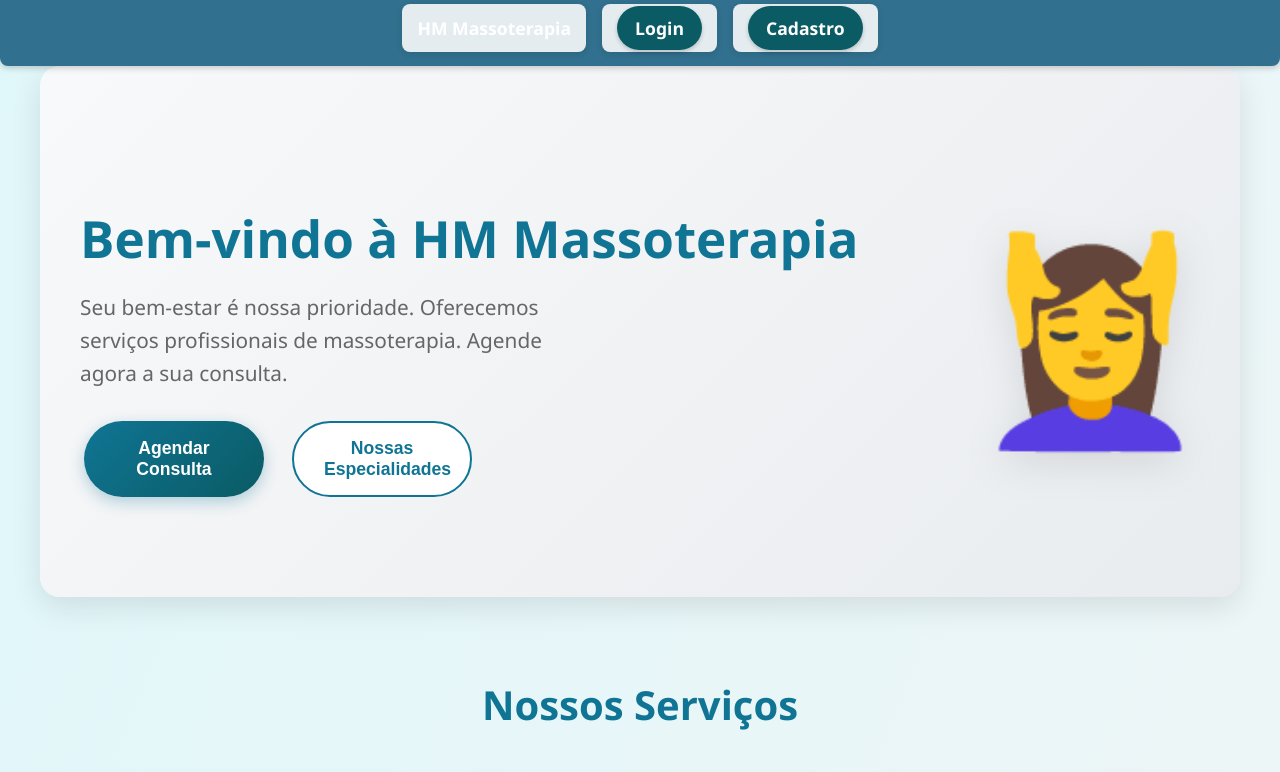
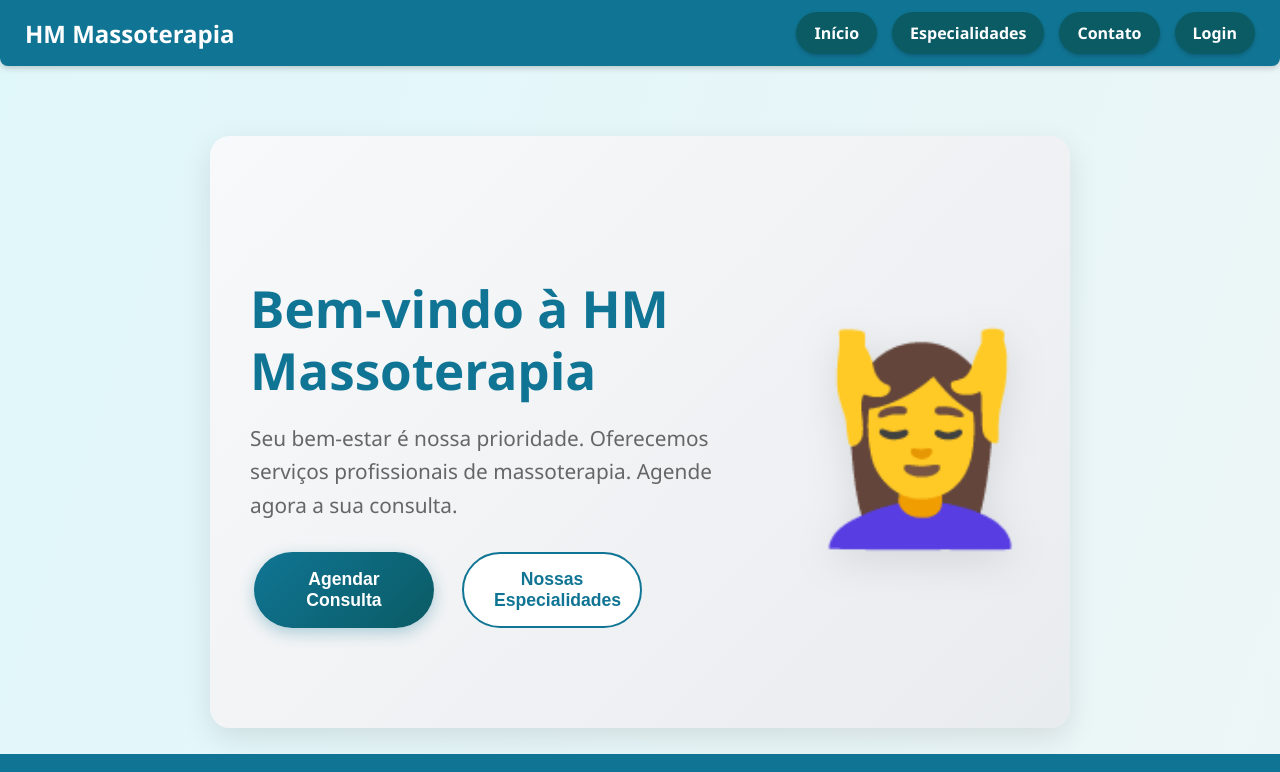
Before and after one commit to makotohigashiumc/pfc_frontend, a React (Vite) app: page / in a window 1280 px wide. Shown: the top 772 px of the page. Built offline with nearby package versions, Linux system fonts and the light colour scheme; no server answers.

Commit message:
Atualiza App, Header e Footer (arquivos solicitados)

```diff
--- a/src/App.css
+++ b/src/App.css
@@ -13,10 +13,6 @@
   font-family: 'Segoe UI', Tahoma, Geneva, Verdana, sans-serif; /* Fonte moderna e legível */
   background: linear-gradient(to bottom right, #e0f7fa, #f5f5f5); /* Gradiente sutil azul para cinza */
   color: #333; /* Cor de texto padrão escura para boa legibilidade */
-}
-
-body, #root {
-  display: block;
 }
 
 /* ===== MENU FIXO =====
@@ -102,13 +98,7 @@
 main {
   padding: 30px 20px; /* Espaçamento interno generoso */
   max-width: 900px; /* Largura máxima para legibilidade */
-  margin: 60px auto 60px auto; /* Adiciona espaço abaixo do header */
-  min-height: calc(100vh - 70px - 48px); /* Garante que o footer só aparece após rolar */
-}
-@media (max-width: 700px) {
-  main {
-    margin-top: 60px; /* Garante espaço abaixo do header no mobile */
-  }
+  margin: 40px auto 60px auto; /* Centraliza horizontalmente com margens verticais */
 }
 
 /* ===== FORMULÁRIOS ===== */
@@ -352,12 +342,6 @@
 
   nav {
     flex-wrap: wrap;
-  }
-}
-
-@media (max-width: 700px) {
-  main {
-    margin-top: 60px; /* Garante espaço abaixo do header no mobile */
   }
 }
 
--- a/src/App.jsx
+++ b/src/App.jsx
@@ -1,67 +1,67 @@
 // Importações necessárias do React
-
 import React, { useState, useEffect } from "react";
-import { BrowserRouter, Routes, Route } from "react-router-dom";
+// Importação dos componentes principais da aplicação
 import Main from "./components/Main";
 import Footer from "./components/Footer";
-import Header from "./components/Header";
-import CadastroForm from "./components/CadastroForm";
-import LoginForm from "./components/LoginForm";
-import Especialidades from "./components/Especialidades";
-import Contato from "./components/Contato";
-import PerfilCliente from "./components/Perfil/PerfilCliente";
-import PerfilMassoterapeuta from "./components/Perfil/PerfilMassoterapeuta";
-import AgendamentosCliente from "./components/Agendamentos/AgendamentosCliente";
-import AgendamentosMassoterapeuta from "./components/Agendamentos/AgendamentosMassoterapeuta";
-import GerenciarClientes from "./components/GerenciarClientes";
-import PaginaInicial from "./components/PaginaInicial";
+// Importação dos estilos globais
 import "./App.css";
 
 // Componente principal da aplicação que gerencia o estado global do usuário
-
 function App() {
+  // Estado que armazena as informações do usuário logado
+  // Estrutura: { tipo: 'cliente'|'massoterapeuta', usuario: {dados}, token: 'jwt' }
   const [usuario, setUsuario] = useState(null);
 
+  // Effect que executa quando o componente é montado
+  // Verifica se existe um usuário logado salvo no localStorage
   useEffect(() => {
+    // Recupera o token JWT do armazenamento local
     const token = localStorage.getItem("token");
+    // Recupera os dados do usuário do armazenamento local
     const usuarioSalvo = localStorage.getItem("usuario");
+
+    // Se ambos existem, restaura a sessão do usuário
     if (token && usuarioSalvo) {
+      // Converte a string JSON de volta para objeto e atualiza o estado
       setUsuario(JSON.parse(usuarioSalvo));
     }
-  }, []);
+  }, []); // Array vazio significa que executa apenas uma vez na montagem
 
+  // Função para realizar login do usuário
+  // Recebe um objeto com { tipo, usuario, token } do componente de login
   const login = ({ tipo, usuario: dadosUsuario, token }) => {
+    // Cria objeto completo com todas as informações do usuário
     const usuarioCompleto = { tipo, usuario: dadosUsuario, token };
+
+    // Atualiza o estado da aplicação com os dados do usuário
     setUsuario(usuarioCompleto);
+
+    // Salva o token no localStorage para persistir a sessão
     localStorage.setItem("token", token);
+    // Salva os dados completos do usuário no localStorage
     localStorage.setItem("usuario", JSON.stringify(usuarioCompleto));
   };
 
+  // Função para realizar logout do usuário
   const logout = () => {
+    // Remove o usuário do estado da aplicação
     setUsuario(null);
+    // Remove o token do armazenamento local
     localStorage.removeItem("token");
+    // Remove os dados do usuário do armazenamento local
     localStorage.removeItem("usuario");
+    // Força o recarregamento da página para garantir reset completo do estado
     window.location.reload();
   };
 
+  // Renderização do componente principal
   return (
-    <BrowserRouter>
-      <Header usuario={usuario} tipoUsuario={usuario?.tipo} />
-      <Routes>
-        <Route path="/" element={<PaginaInicial />} />
-        <Route path="/cadastro" element={<CadastroForm voltarLogin={() => {}} />} />
-        <Route path="/login" element={<LoginForm login={login} abrirCadastro={() => {}} abrirRecuperarSenha={() => {}} />} />
-        <Route path="/especialidades" element={<Especialidades />} />
-        <Route path="/contato" element={<Contato />} />
-        <Route path="/perfil-cliente" element={<PerfilCliente usuario={usuario?.usuario} token={usuario?.token} />} />
-        <Route path="/perfil-massoterapeuta" element={<PerfilMassoterapeuta usuario={usuario?.usuario} token={usuario?.token} />} />
-        <Route path="/agendamentos-cliente" element={<AgendamentosCliente usuario={usuario?.usuario} token={usuario?.token} />} />
-        <Route path="/agendamentos-massoterapeuta" element={<AgendamentosMassoterapeuta usuario={usuario?.usuario} token={usuario?.token} />} />
-        <Route path="/clientes" element={<GerenciarClientes usuario={usuario?.usuario} token={usuario?.token} />} />
-        {/* Adicione outras rotas conforme necessário */}
-      </Routes>
+    <>
+      {/* Componente principal que recebe as props de usuário e funções de autenticação */}
+      <Main usuario={usuario} login={login} logout={logout} />
+      {/* Componente de rodapé */}
       <Footer />
-    </BrowserRouter>
+    </>
   );
 }
 
--- a/src/components/Footer.css
+++ b/src/components/Footer.css
@@ -12,17 +12,8 @@
   /*background: #0d47a1; Cor alternativa comentada */
   color: #fff; /* Texto branco para contraste */
   font-size: 1rem; /* Tamanho de fonte padrão */
-  position: static !important;
-  left: unset !important;
-  bottom: unset !important;
-  z-index: unset !important;
+  position: fixed; /* Posição fixa na tela */
+  left: 0; /* Alinhado à esquerda da viewport */
+  bottom: 0; /* Grudado na parte inferior */
+  z-index: 100; /* Acima do conteúdo, mas abaixo do header */
 }
-@media (max-width: 700px) {
-  .footer {
-    position: static !important;
-    left: unset !important;
-    bottom: unset !important;
-    z-index: unset !important;
-    width: 100%;
-  }
-}
--- a/src/components/Header.css
+++ b/src/components/Header.css
@@ -2,10 +2,8 @@
 header {
   background: #31708e;
   color: #fff;
-  padding: 0.25rem 0;
+  padding: 0.5rem 0;
   position: relative;
-  min-height: 40px;
-  z-index: 100;
 }
 nav {
   display: flex;
@@ -15,23 +13,23 @@
   margin: 0 auto;
   padding: 0 1rem;
 }
-.desktop-menu {
+ul {
   display: flex;
   gap: 1rem;
   list-style: none;
   margin: 0;
   padding: 0;
 }
-.desktop-menu li {
+li {
   font-size: 1.1rem;
   cursor: pointer;
   transition: color 0.2s;
 }
-.desktop-menu li a {
+li a {
   color: #fff;
   text-decoration: none;
 }
-.desktop-menu li:hover, .desktop-menu li a:hover {
+li:hover, li a:hover {
   color: #ffeb3b;
 }
 
@@ -61,22 +59,17 @@
   padding: 2rem 1.5rem;
   transform: translateX(100%);
   transition: transform 0.3s ease;
-  z-index: 1100;
+  z-index: 1000;
 }
 .sidebar.open {
   transform: translateX(0);
 }
 .sidebar ul {
-  display: flex;
   flex-direction: column;
   gap: 1.5rem;
-  padding: 0;
-  margin: 0;
 }
 .sidebar li {
-  font-size: 1.1rem;
-  margin-bottom: 1.2rem;
-  list-style: none;
+  font-size: 1.3rem;
 }
 
 /* Overlay para fechar barra lateral */
@@ -87,42 +80,19 @@
   width: 100vw;
   height: 100vh;
   background: rgba(0,0,0,0.25);
-  z-index: 1099;
+  z-index: 999;
   display: none;
 }
-.sidebar.open + .sidebar-overlay {
+.sidebar.open ~ .sidebar-overlay {
   display: block;
 }
 
 /* Mobile: esconde menu normal, mostra hambúrguer */
 @media (max-width: 700px) {
-  .desktop-menu {
-    display: none !important;
+  nav ul {
+    display: none;
   }
   .menu-btn {
-    display: block !important;
-    z-index: 1200;
-  }
-  .sidebar {
-    display: flex !important;
-  }
-  header {
-    min-height: 32px;
-    padding: 0.1rem 0;
+    display: block;
   }
 }
-
-@media (min-width: 701px) {
-  .sidebar {
-    display: none !important;
-  }
-  .menu-btn {
-    display: none !important;
-  }
-  .desktop-menu {
-    display: flex !important;
-  }
-  .sidebar-overlay {
-    display: none !important;
-  }
-}
--- a/src/components/Header.jsx
+++ b/src/components/Header.jsx
@@ -1,12 +1,10 @@
 // Importações necessárias do React e React Router
-import React, { useState } from "react";
+import React from "react";
 import { Link, useNavigate } from "react-router-dom";
-import "./Header.css";
 
 // Componente Header que exibe o cabeçalho da aplicação
 // Recebe como props: usuario (dados do usuário logado) e tipoUsuario (cliente ou massoterapeuta)
 function Header({ usuario, tipoUsuario }) {
-  const [sidebarOpen, setSidebarOpen] = useState(false);
   // Hook do React Router para navegação programática entre páginas
   const navigate = useNavigate();
 
@@ -35,60 +33,52 @@
   };
 
   // Renderização do componente header
-  // Função para renderizar os itens do menu
-  const renderMenuItems = () => (
-    <>
+  return (
+    <header>
+      <nav>
+        <ul>
+          {/* Nome do site/logo que é clicável e navega conforme o tipo de usuário */}
           <li style={{ cursor: "pointer", fontWeight: "bold" }} onClick={handleSiteClick}>
-        HM Massoterapia
+            Nome do Site
           </li>
+
+          {/* Menu específico para clientes logados */}
           {tipoUsuario === "cliente" && (
             <>
+              {/* Link para a página de agendamentos do cliente */}
               <li><Link to="/agendamentos-cliente">Agendamentos</Link></li>
+              {/* Link para o perfil do cliente */}
               <li><Link to="/perfil-cliente">Perfil</Link></li>
+              {/* Botão de logout para cliente */}
               <li onClick={handleLogout} style={{ cursor: "pointer" }}>Sair</li>
             </>
           )}
+
+          {/* Menu específico para massoterapeutas logados */}
           {tipoUsuario === "massoterapeuta" && (
             <>
+              {/* Link para a página de agendamentos do massoterapeuta */}
               <li><Link to="/agendamentos-massoterapeuta">Agendamentos</Link></li>
+              {/* Link para a página de clientes do massoterapeuta */}
               <li><Link to="/clientes">Clientes</Link></li>
+              {/* Link para o perfil do massoterapeuta */}
               <li><Link to="/perfil-massoterapeuta">Perfil</Link></li>
+              {/* Botão de logout para massoterapeuta */}
               <li onClick={handleLogout} style={{ cursor: "pointer" }}>Sair</li>
             </>
           )}
+
+          {/* Menu para usuários não logados */}
           {!usuario && (
             <>
+              {/* Link para a página de login */}
               <li><Link to="/login">Login</Link></li>
+              {/* Link para a página de cadastro */}
               <li><Link to="/cadastro">Cadastro</Link></li>
             </>
           )}
-    </>
-  );
-
-  return (
-    <header>
-      <nav>
-        {/* Botão hambúrguer para mobile */}
-        <button className="menu-btn" onClick={() => setSidebarOpen(true)} aria-label="Abrir menu">
-          &#9776;
-        </button>
-        {/* Menu normal para desktop */}
-        <ul className="desktop-menu">
-          {renderMenuItems()}
         </ul>
       </nav>
-      {/* Barra lateral para mobile */}
-      <div className={`sidebar${sidebarOpen ? " open" : ""}`}>
-        <ul>
-          {/* Botão para fechar barra lateral */}
-          <li style={{textAlign: "right", marginBottom: "1rem"}}>
-            <button onClick={() => setSidebarOpen(false)} aria-label="Fechar menu" style={{background: "none", border: "none", fontSize: "2rem", color: "#fff", cursor: "pointer"}}>&times;</button>
-          </li>
-          {renderMenuItems()}
-        </ul>
-      </div>
-      {/* Overlay para fechar barra lateral */}
-      {sidebarOpen && <div className="sidebar-overlay" onClick={() => setSidebarOpen(false)} />}
     </header>
   );
 }
```
Lines whose indentation alone changed are shown as unchanged.
